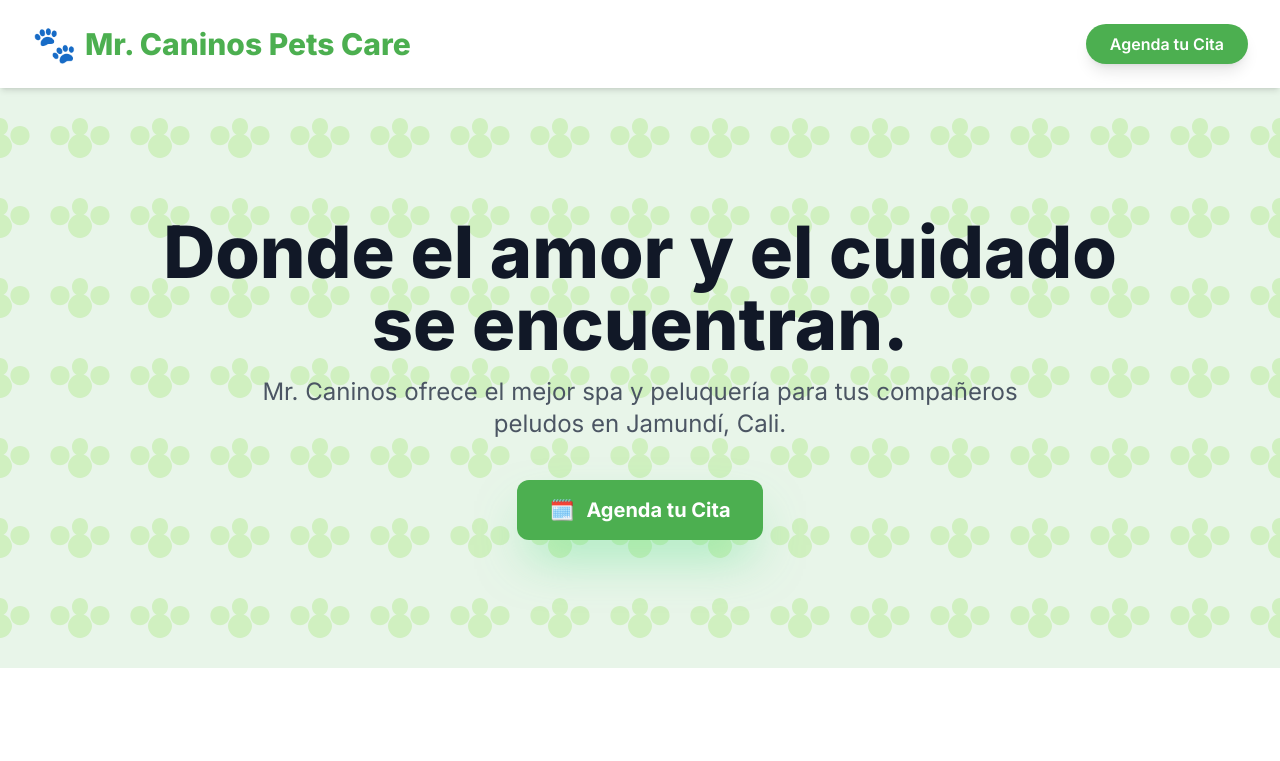
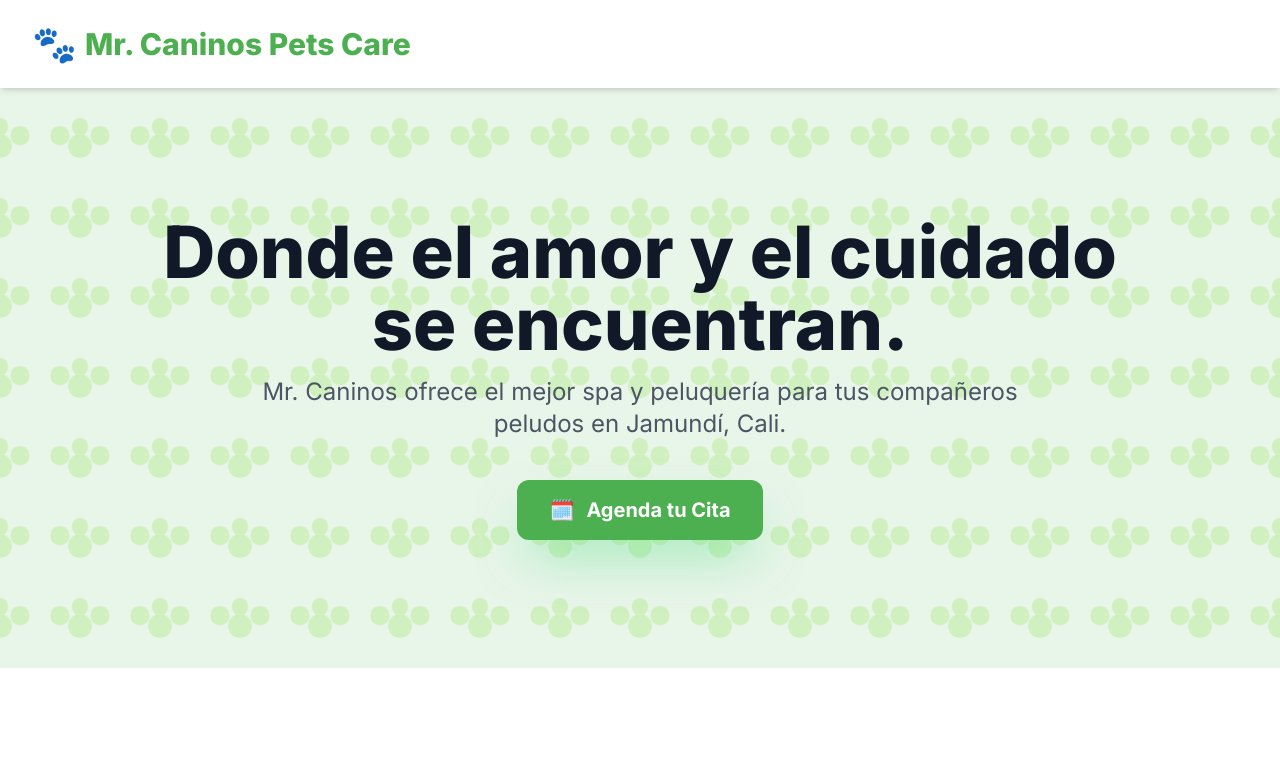
Before and after one commit to Daniel-code-png/mrcaninos, a plain HTML site: page index.html in a window 1280 px wide. Shown: the top 761 px of the page. Drawn offline with nearby package versions, Linux system fonts and the light colour scheme.

Commit message:
eliminacion boton

```diff
--- a/index.html
+++ b/index.html
@@ -47,10 +47,6 @@
                 Mr. Caninos Pets Care
             </h1>
 
-            <!-- Botón: Reducido a text-sm y menos padding en móvil para que quepa -->
-            <a href="https://petspa-frontend.vercel.app" target="_blank" class="color-primary color-primary-hover text-white text-sm px-4 py-2 rounded-full font-semibold shadow-lg transition duration-300 transform hover:scale-105 md:text-base md:px-6 md:py-2">
-                Agenda tu Cita
-            </a>
         </div>
     </header>
 
```
